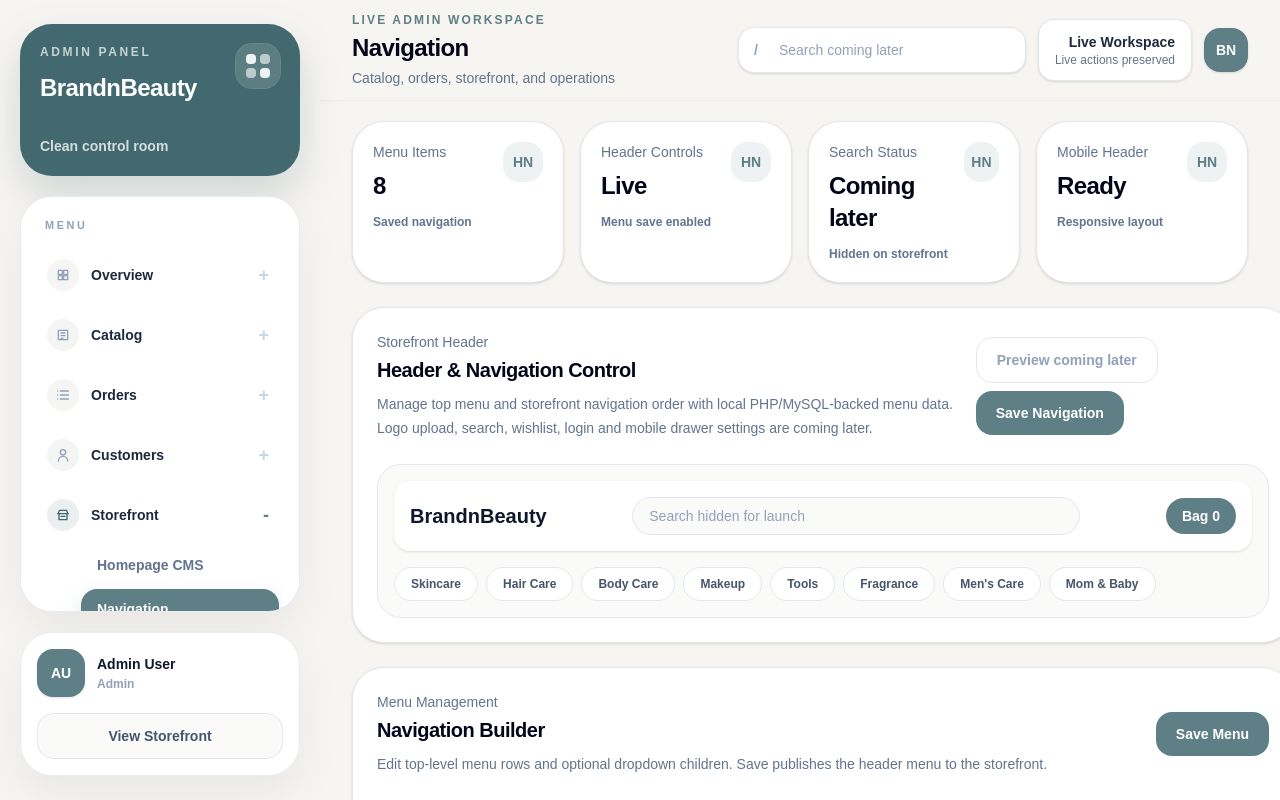
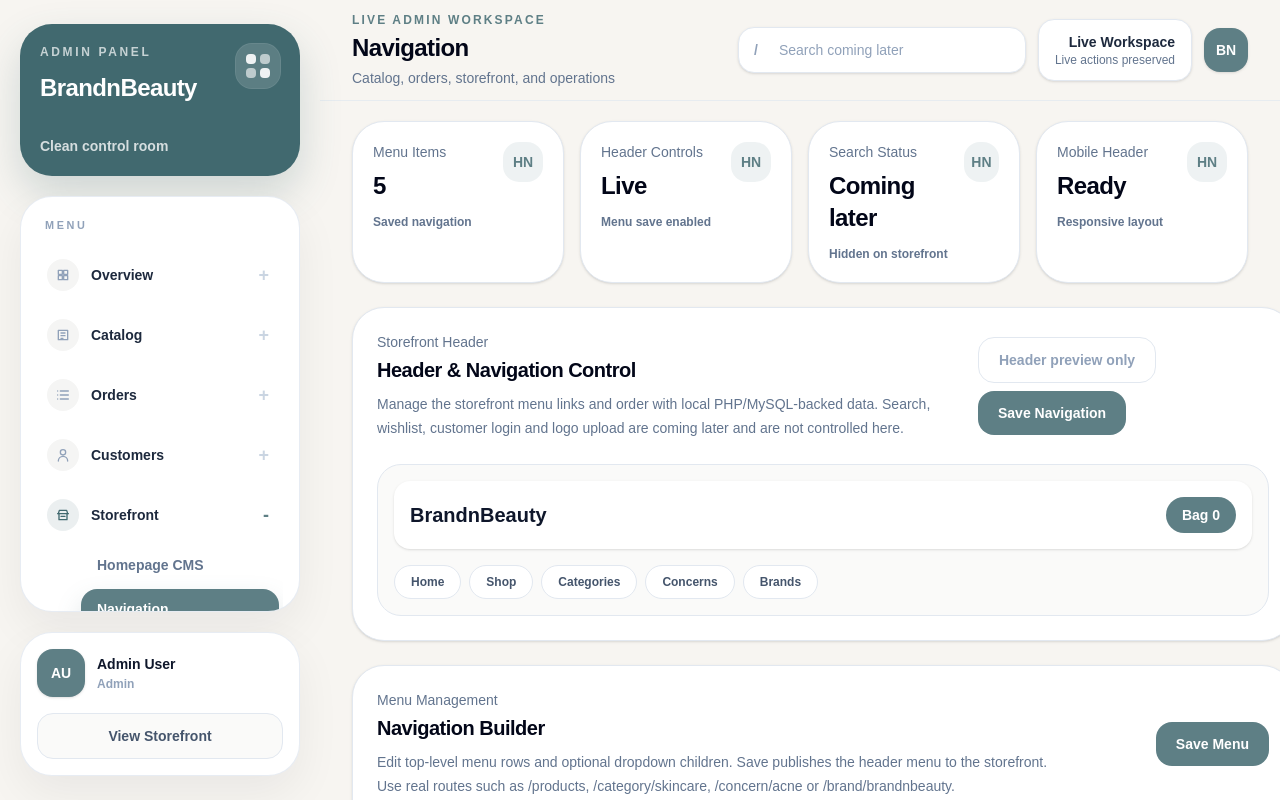
Before and after one commit to smilemetaads-dot/brandnbeauty-admin, a Next.js app: page /navigation in a window 1280 px wide. Shown: the top 800 px of the page. Built offline with nearby package versions, Linux system fonts and the light colour scheme; no server answers.

Commit message:
Clarify header navigation CMS controls

```diff
--- a/src/features/storefront/RealHeaderNavigationPage.tsx
+++ b/src/features/storefront/RealHeaderNavigationPage.tsx
@@ -20,26 +20,23 @@
 const UPDATE_NAVIGATION_ENDPOINT = bnbApiUrl("update_navigation.php");
 
 const fallbackNavItems: NavigationItem[] = [
-  { label: "Skincare", href: "/category/skincare", sort_order: 1, status: "active", children: [] },
-  { label: "Hair Care", href: "/category/hair-care", sort_order: 2, status: "active", children: [] },
-  { label: "Body Care", href: "/category/body-care", sort_order: 3, status: "active", children: [] },
-  { label: "Makeup", href: "/category/makeup", sort_order: 4, status: "active", children: [] },
-  { label: "Tools", href: "/category/tools", sort_order: 5, status: "active", children: [] },
-  { label: "Fragrance", href: "/category/fragrance", sort_order: 6, status: "active", children: [] },
-  { label: "Men's Care", href: "/category/mens-care", sort_order: 7, status: "active", children: [] },
-  { label: "Mom & Baby", href: "/category/mom-baby", sort_order: 8, status: "active", children: [] },
+  { label: "Home", href: "/", sort_order: 1, status: "active", children: [] },
+  { label: "Shop", href: "/products", sort_order: 2, status: "active", children: [] },
+  { label: "Categories", href: "/category/skincare", sort_order: 3, status: "active", children: [] },
+  { label: "Concerns", href: "/concern/acne", sort_order: 4, status: "active", children: [] },
+  { label: "Brands", href: "/brand/brandnbeauty", sort_order: 5, status: "active", children: [] },
 ];
 
 const defaultNewItem: NavigationItem = {
   children: [],
-  href: "/category/new",
+  href: "/products",
   label: "",
   sort_order: fallbackNavItems.length + 1,
   status: "active",
 };
 
 const stats = [
-  ["Menu Items", "8", "Top navigation"],
+  ["Menu Items", "5", "Launch navigation"],
   ["Header Controls", "Live", "Menu save enabled"],
   ["Search Status", "Coming later", "Hidden on storefront"],
   ["Mobile Header", "Ready", "Responsive layout"],
@@ -57,7 +54,9 @@
 const safetyItems = [
   "Header menu saves now use the local PHP/MySQL settings table.",
   "Storefront header keeps its static fallback if navigation data is empty or unavailable.",
-  "Logo upload, search behavior, wishlist/login visibility and mobile drawer settings are coming later.",
+  "Use real storefront routes only. Leave href blank for a non-clickable parent item; do not use # links.",
+  "Child links appear as desktop dropdown items. Keep each child line as Label | /route.",
+  "Search, wishlist, customer login and logo upload are coming later and are not controlled here.",
 ];
 
 function Badge({
@@ -111,7 +110,7 @@
 
   const record = item as Partial<NavigationItem>;
   const label = typeof record.label === "string" ? record.label.trim() : "";
-  const href = typeof record.href === "string" && record.href.trim() ? record.href.trim() : "#";
+  const href = typeof record.href === "string" && record.href.trim() && record.href.trim() !== "#" ? record.href.trim() : "";
   const status = record.status === "inactive" ? "inactive" : "active";
 
   if (!label) return null;
@@ -136,7 +135,7 @@
 
       items.push({
         children: [],
-        href: rawHref || "#",
+        href: rawHref === "#" ? "" : rawHref,
         label: rawLabel,
         sort_order: index + 1,
         status: "active" as const,
@@ -349,13 +348,13 @@
                     Header & Navigation Control
                   </h1>
                   <p className="mt-2 max-w-2xl text-sm leading-6 text-slate-500">
-                    Manage top menu and storefront navigation order with local
-                    PHP/MySQL-backed menu data. Logo upload, search, wishlist,
-                    login and mobile drawer settings are coming later.
+                    Manage the storefront menu links and order with local
+                    PHP/MySQL-backed data. Search, wishlist, customer login and
+                    logo upload are coming later and are not controlled here.
                   </p>
                 </div>
                 <div className="flex flex-wrap gap-2">
-                  <DisabledButton>Preview coming later</DisabledButton>
+                  <DisabledButton>Header preview only</DisabledButton>
                   <button
                     className="rounded-2xl bg-[#5E7F85] px-5 py-3 text-sm font-semibold text-white disabled:cursor-not-allowed disabled:bg-slate-300"
                     disabled={isSaving}
@@ -377,11 +376,7 @@
                   <div className="text-xl font-black text-slate-900">
                     BrandnBeauty
                   </div>
-                  <div className="hidden flex-1 justify-center md:flex">
-                    <div className="w-full max-w-md rounded-full border border-slate-200 bg-stone-50 px-4 py-2 text-sm text-slate-400">
-                      Search hidden for launch
-                    </div>
-                  </div>
+                  <div className="hidden flex-1 justify-center md:flex" />
                   <div className="rounded-full bg-[#5E7F85] px-4 py-2 text-sm font-bold text-white">
                     Bag 0
                   </div>
@@ -412,7 +407,9 @@
                   </h2>
                   <p className="mt-2 max-w-2xl text-sm leading-6 text-slate-500">
                     Edit top-level menu rows and optional dropdown children.
-                    Save publishes the header menu to the storefront.
+                    Save publishes the header menu to the storefront. Use real
+                    routes such as /products, /category/skincare,
+                    /concern/acne or /brand/brandnbeauty.
                   </p>
                 </div>
                 <button
```
